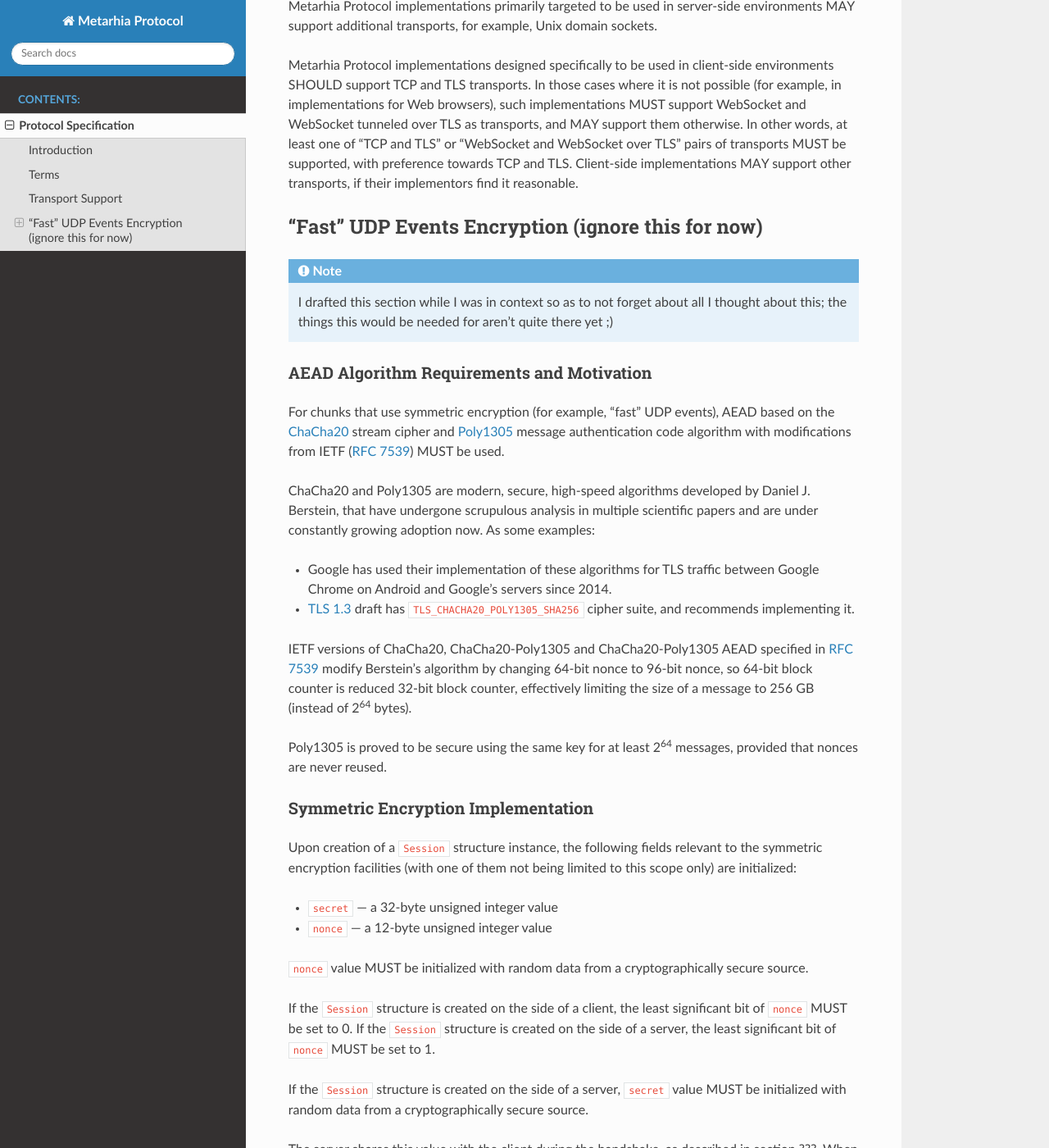
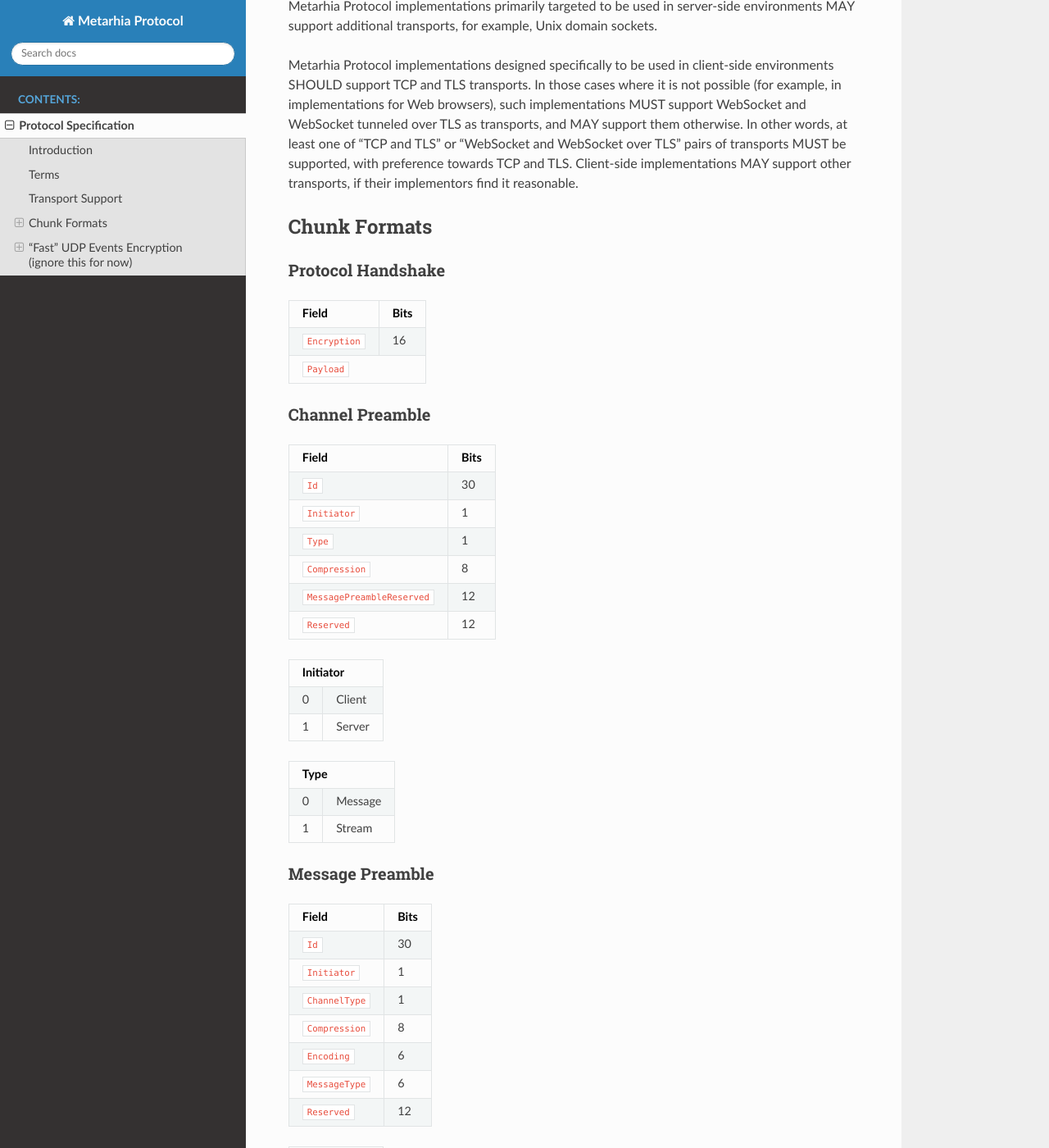
Before and after one commit to metarhia/protocol, a Sphinx documentation site: the page built from docs/protocol.rst, in a window 1280 px wide and 1400 px high, scrolled down 1465 px. Shown: the whole window at 82% size. Built offline with Sphinx 7.4.7 and the Read the Docs theme 2.0.0, drawn with Linux system fonts in a browser that asks for light colours; some of the changed text lies outside the part shown.

Commit message:
docs(spec): add chunk formats tables

```diff
--- a/docs/protocol.rst
+++ b/docs/protocol.rst
@@ -78,6 +78,141 @@
 "TCP and TLS" or "WebSocket and WebSocket over TLS" pairs of transports MUST be
 supported, with preference towards TCP and TLS.  Client-side implementations
 MAY support other transports, if their implementors find it reasonable.
+
+Chunk Formats
+-------------
+
+Protocol Handshake
+^^^^^^^^^^^^^^^^^^
+
++-----------------------------+------+
+| Field                       | Bits |
++=============================+======+
+| ``Encryption``              | 16   |
++-----------------------------+------+
+| ``Payload``                        |
++------------------------------------+
+
+Channel Preamble
+^^^^^^^^^^^^^^^^
+
++-----------------------------+------+
+| Field                       | Bits |
++=============================+======+
+| ``Id``                      | 30   |
++-----------------------------+------+
+| ``Initiator``               | 1    |
++-----------------------------+------+
+| ``Type``                    | 1    |
++-----------------------------+------+
+| ``Compression``             | 8    |
++-----------------------------+------+
+| ``MessagePreambleReserved`` | 12   |
++-----------------------------+------+
+| ``Reserved``                | 12   |
++-----------------------------+------+
+
++-------------+
+| Initiator   |
++===+=========+
+| 0 | Client  |
++---+---------+
+| 1 | Server  |
++---+---------+
+
++-------------+
+| Type        |
++===+=========+
+| 0 | Message |
++---+---------+
+| 1 | Stream  |
++---+---------+
+
+Message Preamble
+^^^^^^^^^^^^^^^^
+
++-----------------------------+------+
+| Field                       | Bits |
++=============================+======+
+| ``Id``                      | 30   |
++-----------------------------+------+
+| ``Initiator``               | 1    |
++-----------------------------+------+
+| ``ChannelType``             | 1    |
++-----------------------------+------+
+| ``Compression``             | 8    |
++-----------------------------+------+
+| ``Encoding``                | 6    |
++-----------------------------+------+
+| ``MessageType``             | 6    |
++-----------------------------+------+
+| ``Reserved``                | 12   |
++-----------------------------+------+
+
++-------------+
+| Initiator   |
++===+=========+
+| 0 | Client  |
++---+---------+
+| 1 | Server  |
++---+---------+
+
++-------------+
+| ChannelType |
++===+=========+
+| 0 | Message |
++---+---------+
+| 1 | Stream  |
++---+---------+
+
++----+------------------------+
+| MessageType                 |
++====+========================+
+| 0  | ``HandshakeRequest``   |
++----+------------------------+
+| 1  | ``HandshakeResponse``  |
++----+------------------------+
+| 2  | ``Event``              |
++----+------------------------+
+| 3  | ``Call``               |
++----+------------------------+
+| 4  | ``Callback``           |
++----+------------------------+
+| 5  | ``Inspect``            |
++----+------------------------+
+| 6  | ``InspectCallback``    |
++----+------------------------+
+| 7  | ``Ping``               |
++----+------------------------+
+| 8  | ``Pong``               |
++----+------------------------+
+
+Data Chunk
+^^^^^^^^^^
+
++-----------------------------+------+
+| Field                       | Bits |
++=============================+======+
+| ``ChannelId``               | 30   |
++-----------------------------+------+
+| ``ChannelInitiator``        | 1    |
++-----------------------------+------+
+| ``More``                    | 1    |
++-----------------------------+------+
+| ``Length``                  | 16   |
++-----------------------------+------+
+| ``Reserved``                | 16   |
++-----------------------------+------+
+| ``Payload``                        |
++------------------------------------+
+
++------------------+
+| ChannelInitiator |
++===+==============+
+| 0 | Client       |
++---+--------------+
+| 1 | Server       |
++---+--------------+
 
 .. _TCP: https://tools.ietf.org/html/rfc793
 .. _TLS: https://tools.ietf.org/html/rfc5246
```
